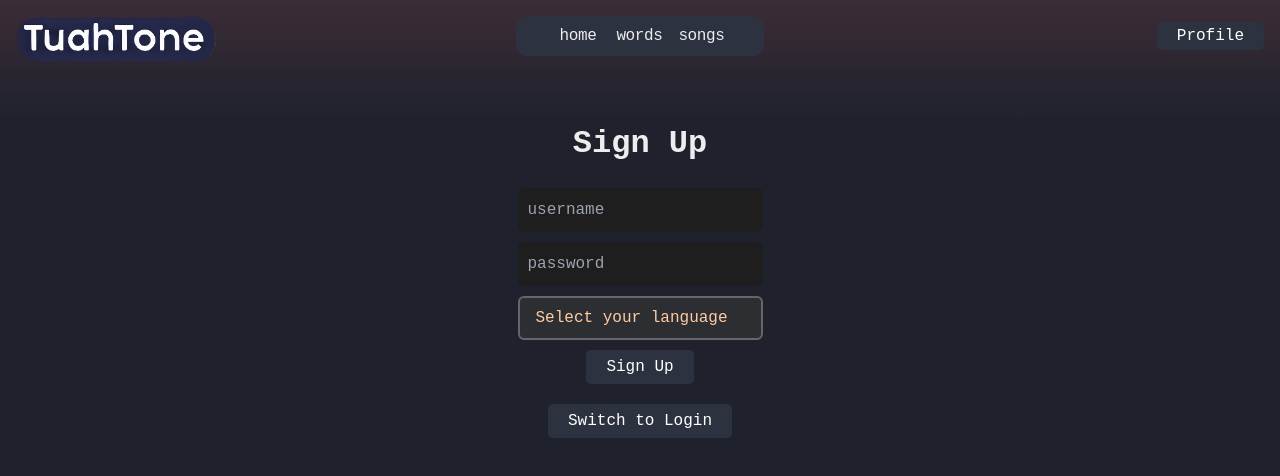
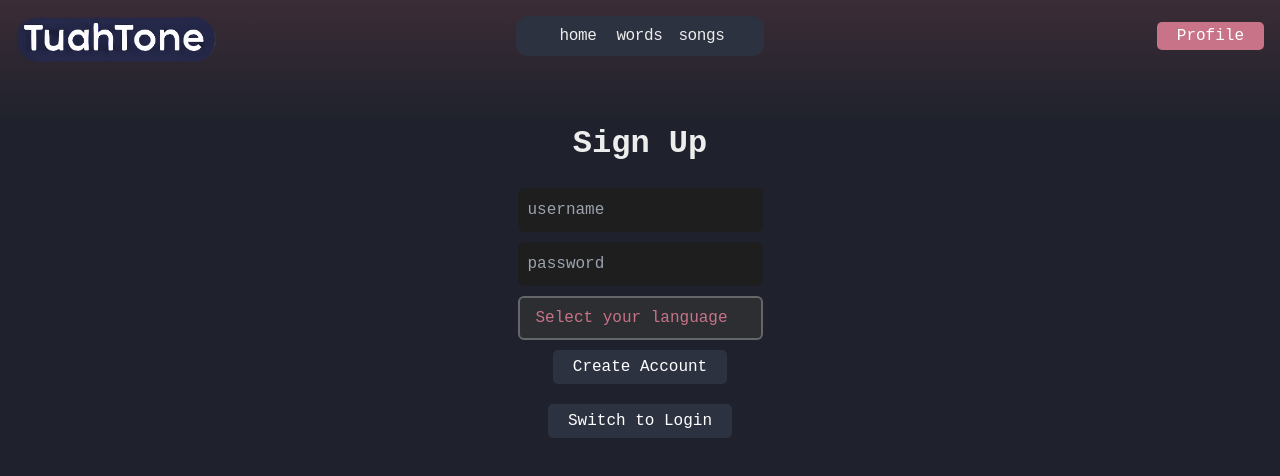
Before and after one commit to TheOfficialBarn/tuahtone, a Next.js app: page /login in a window 1280 px wide. Shown: the top 476 px of the page. Built offline with nearby package versions, Linux system fonts and the light colour scheme; no server answers.

Commit message:
Edited login page a little bit, and fixed the profile button (at least for macOS users)

```diff
--- a/app/components/profile_button.jsx
+++ b/app/components/profilebutton.jsx
@@ -4,7 +4,7 @@ import Link from 'next/link';
 
 export default function ProfileButton() {
   return (
-    <Link href="/login" className="buttonStyle bg-profileButton">
+    <Link href="/login" id='profileButton' className="buttonStyle">
       Profile
     </Link>
   );
--- a/app/globals.css
+++ b/app/globals.css
@@ -49,9 +49,11 @@ h2 {
     color: white;
     border: none;
     border-radius: 5px;
-
+}
+#profileButton {
+  background-color: #c97388;
 }
 
-.profile-button:hover {
+#profileButton:hover {
   background-color: #945061 ;
 }
--- a/app/layout.js
+++ b/app/layout.js
@@ -3,7 +3,7 @@ import localFont from "next/font/local";
 import "./globals.css";
 import { Navbar } from "./components/navbar";
 import Image from "next/image";
-import ProfileButton from "./components/profile_button";
+import ProfileButton from "./components/profilebutton";
 import { AuthProvider } from "./context/AuthContext";
 
 const geistSans = localFont({
--- a/app/login/page.jsx
+++ b/app/login/page.jsx
@@ -93,7 +93,7 @@ const handleSignUp = async () => {
 
   return (
     <section className={`${jetBrainsMono.variable} flex flex-col items-center justify-center`}>
-      <h1 className="mb-5">{isLogin ? 'Login' : 'Sign Up'}</h1>
+      <h1 className="mb-5">{isLogin ? 'Sign In' : 'Sign Up'}</h1>
       <form onSubmit={handleSubmit} className="flex flex-col items-center">
         <input
           type="email"
@@ -114,12 +114,15 @@ const handleSignUp = async () => {
             }
           }}
         />
+        {isLogin && (
+          <button type="submit" className="buttonStyle">Login</button>
+        )}
         {!isLogin && (
           <>
             <select
               value={language}
               onChange={(e) => setLanguage(e.target.value)}
-              className="appearance-none w-full bg-[#2c2e31] border-2 border-[#646669] text-[#ffcba4] py-2 px-4 pr-8 rounded-md focus:outline-none focus:border-[#ffcba4] hover:border-[#ffcba4] transition-colors"
+              className="appearance-none w-full bg-[#2c2e31] border-2 border-[#646669] text-[#c97388] py-2 px-4 pr-8 rounded-md focus:outline-none focus:border-[#e79696] hover:border-[#c97388] transition-colors"
               defaultValue=""
             >
               <option value="" disabled>Select your language</option>
@@ -131,7 +134,7 @@ const handleSignUp = async () => {
               <option value="ja">Japanese</option>
               {/* Add more languages as needed */}
             </select>
-            <button type="submit" className="buttonStyle">Sign Up</button>
+            <button type="submit" className="buttonStyle">Create Account</button>
           </>
         )}
       </form>
```
